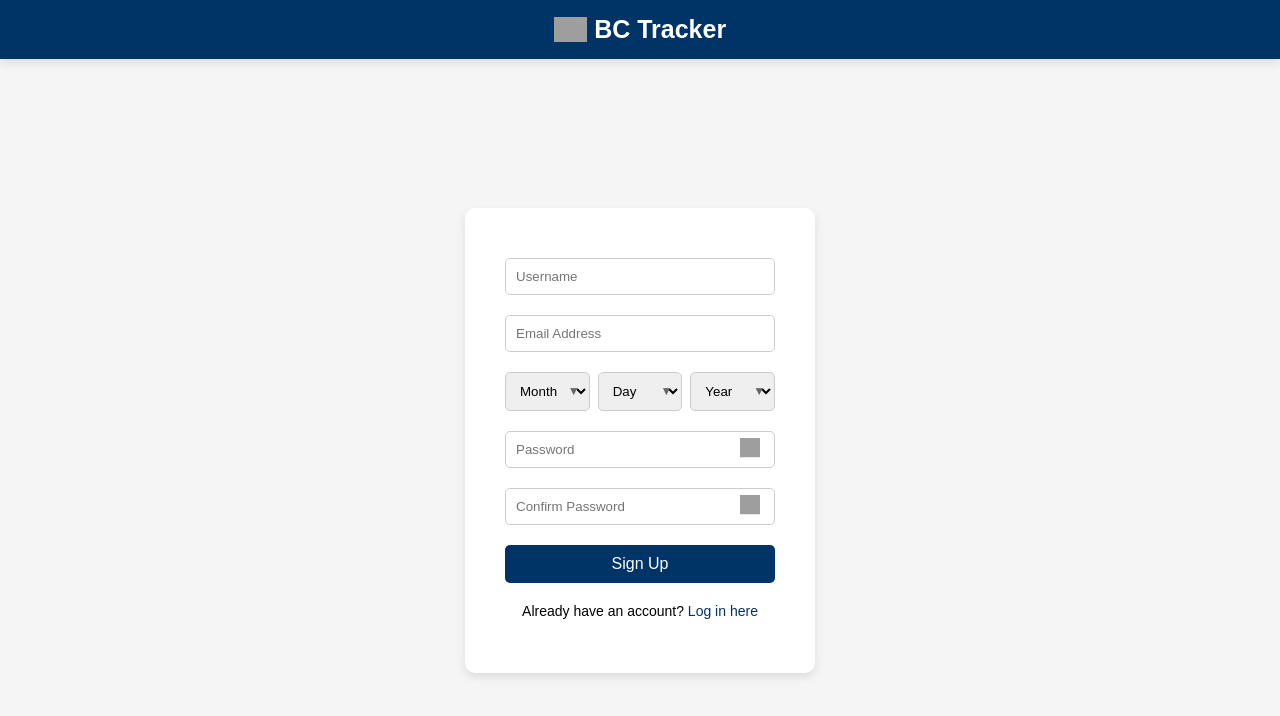
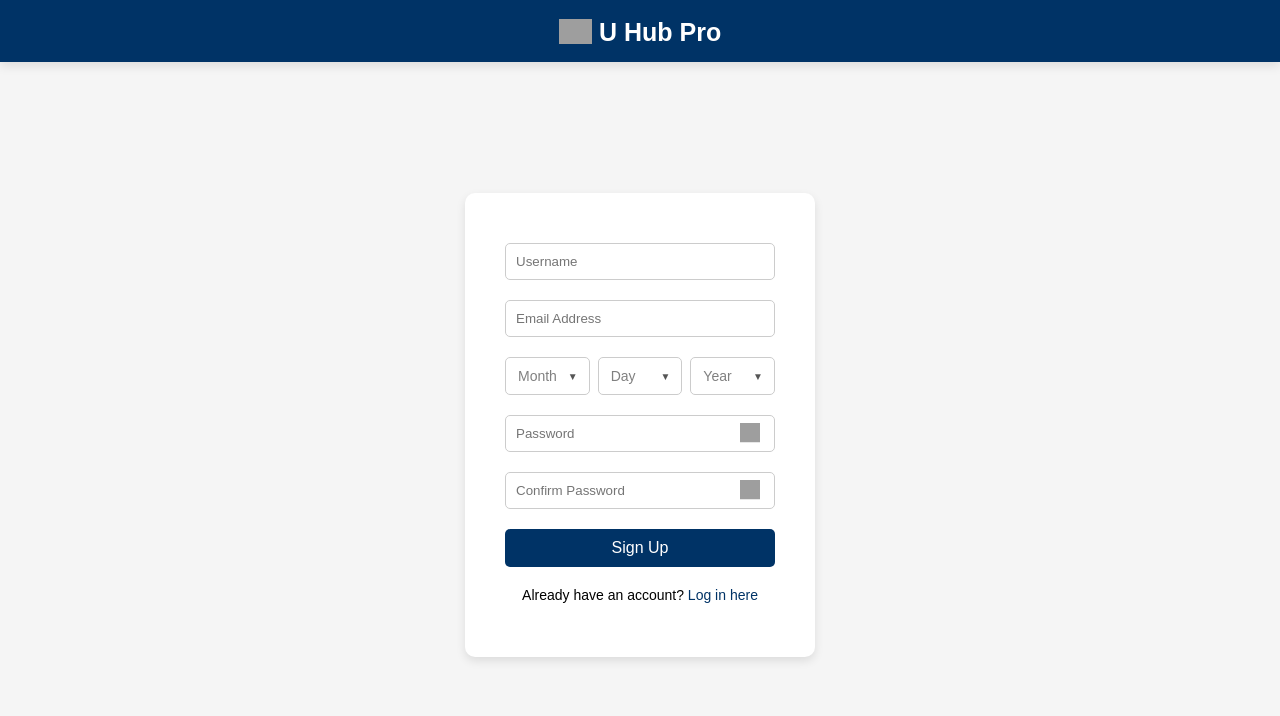
Before and after one commit to rainierridao/U-Hub-Pro, a plain HTML site: page signup.html in a window 1280 px wide. Drawn offline with Linux system fonts and the light colour scheme; grey boxes are pictures that could not be loaded.

Commit message:
index and signup

```diff
--- a/signup.html
+++ b/signup.html
@@ -36,9 +36,11 @@
         }
 .header span {
     margin-left: 7px;
+    margin-top: 3px;
     font-size: 25px;
     font-weight: bold;
     color: white;
+
         }
         .signup-container {
             background: white;
@@ -47,7 +49,7 @@
             box-shadow: 0 4px 10px rgba(0, 0, 0, 0.1);
             width: 350px;
             text-align: center;
-            margin-top: 80px; /* Adjusted for fixed header */
+            margin-top: 50px; /* Adjusted for fixed header */
         }
         input, select, .signup-btn {
             width: 100%;
@@ -68,39 +70,46 @@
 
 
 
-
                     .birthday-container {
                         display: flex;
-
-
-            border-radius: 5px;
-            width: 100%;
-            font-size: 10px;
-            color:grey;
-            text-align: left;
                         gap: 8px;
                         width: 100%;
                         box-sizing: border-box;
                     }
 
+                    .birthday-container select {
+                        flex: 1;
+                        padding: 10px 12px;
+                        border: 1px solid #ccc;
+                        border-radius: 5px;
+                        font-size: 14px; /* match input font size */
+                        color: grey;
+                        background-color: white;
+                        box-sizing: border-box;
+                        appearance: none;
+                        -webkit-appearance: none;
+                        -moz-appearance: none;
+                        height: 38px; /* same height as input fields */
+                    }
+
+
+
         /* Add a wrapper to position a custom dropdown arrow */
                         .select-wrapper {
                             position: relative;
-            display: inline-block;
-            width: 33.333%; /* Clean thirds */
+                            flex: 1;
                         }
 
                         .select-wrapper::after {
-            content: "▼"; /* Custom dropdown arrow */
-            font-size: 12px;
-            color: #666;
+                            content: '▼';
                             position: absolute;
-            right: 10px;
+                            right: 12px;
                             top: 50%;
                             transform: translateY(-50%);
                             pointer-events: none;
+                            font-size: 10px;
+                            color: #555;
                         }
-
 
                 select:valid {
                     color: black;
@@ -180,7 +189,7 @@
 <body>
     <div class="header">
         <img src="https://i.ibb.co/mC4TTHNK/logousana.png" alt="USANA Logo">
-        <span>BC Tracker</span>
+        <span>U Hub Pro</span>
     </div>
     <div class="signup-container">
         <form id="signupForm">
```
Also changed, not shown: index.html (+3 -2 lines). Lines whose indentation alone changed are shown as unchanged.
